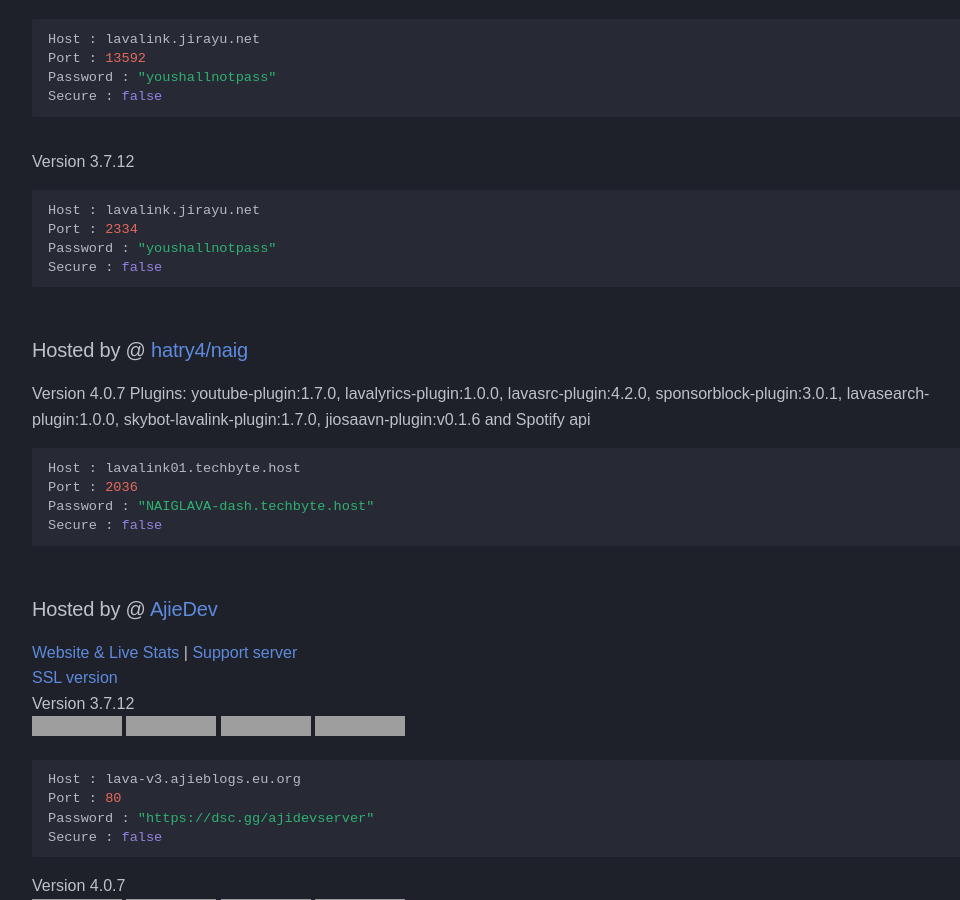
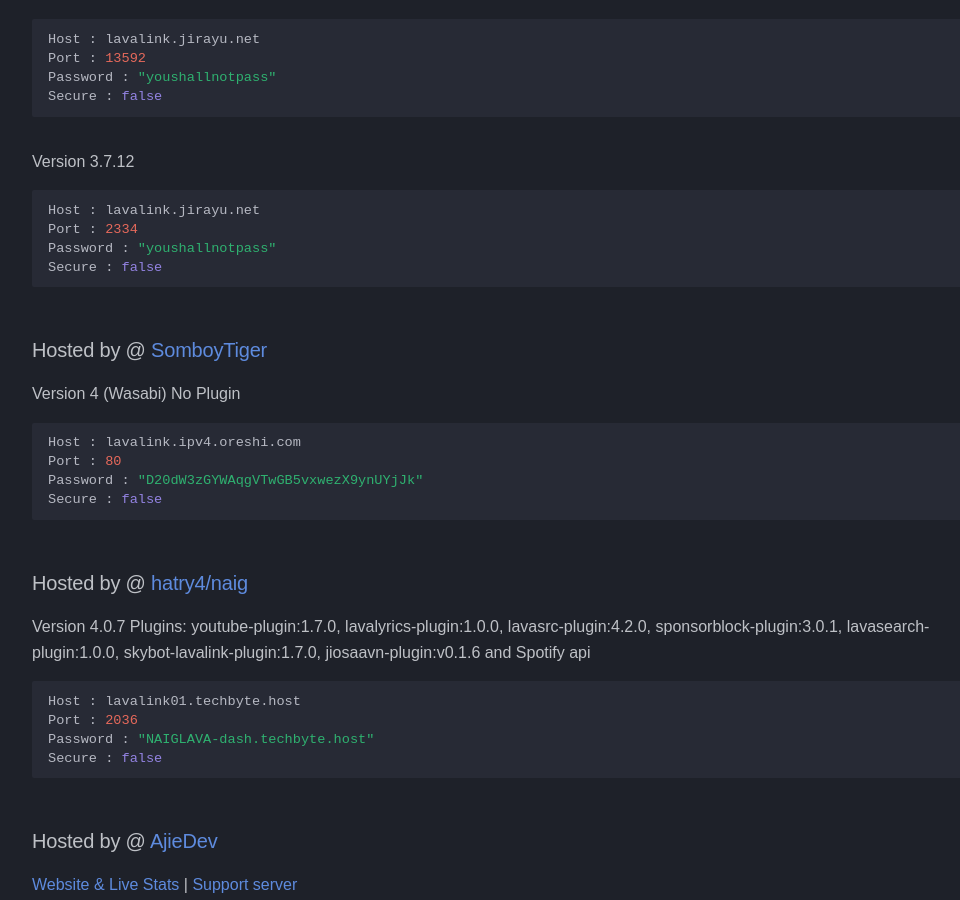
Before and after one commit to DarrenOfficial/lavalink-list, an MkDocs documentation site: the page built from docs/NoSSL/lavalink-without-ssl.md, in a window 1280 px wide and 900 px high, scrolled down 1683 px, cut to the strip 0-900 px from the top of the window. Shown: the whole strip, without its empty margins (14-974 px from the left). Built offline with MkDocs 1.6.1 and Material for MkDocs 9.7.7, drawn with Linux system fonts in a browser that asks for light colours; some web fonts are replaced; comment, search, counter and statistics services are not loaded; a style sheet for code colours, icons or effects is not loaded; some of the changed text lies outside the part shown; grey boxes are pictures that could not be loaded.

Commit message:
Update lavalink-without-ssl.md

````diff
--- a/docs/NoSSL/lavalink-without-ssl.md
+++ b/docs/NoSSL/lavalink-without-ssl.md
@@ -91,6 +91,15 @@ Version 3.7.12
 Host : lavalink.jirayu.net
 Port : 2334
 Password : "youshallnotpass"
+Secure : false
+```
+
+### Hosted by @ [SomboyTiger](https://chompubot.work)
+Version 4 (Wasabi) No Plugin
+```bash
+Host : lavalink.ipv4.oreshi.com
+Port : 80
+Password : "D20dW3zGYWAqgVTwGB5vxwezX9ynUYjJk"
 Secure : false
 ```
 
````
